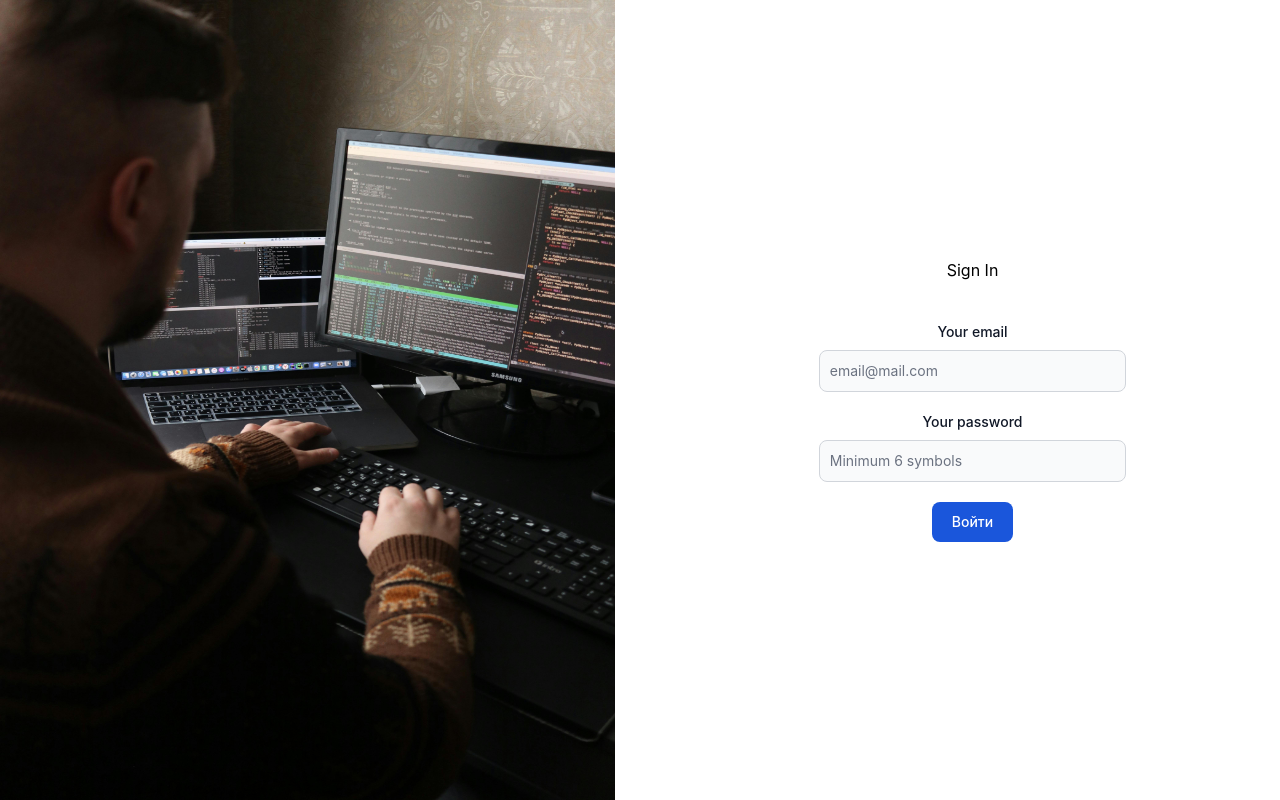
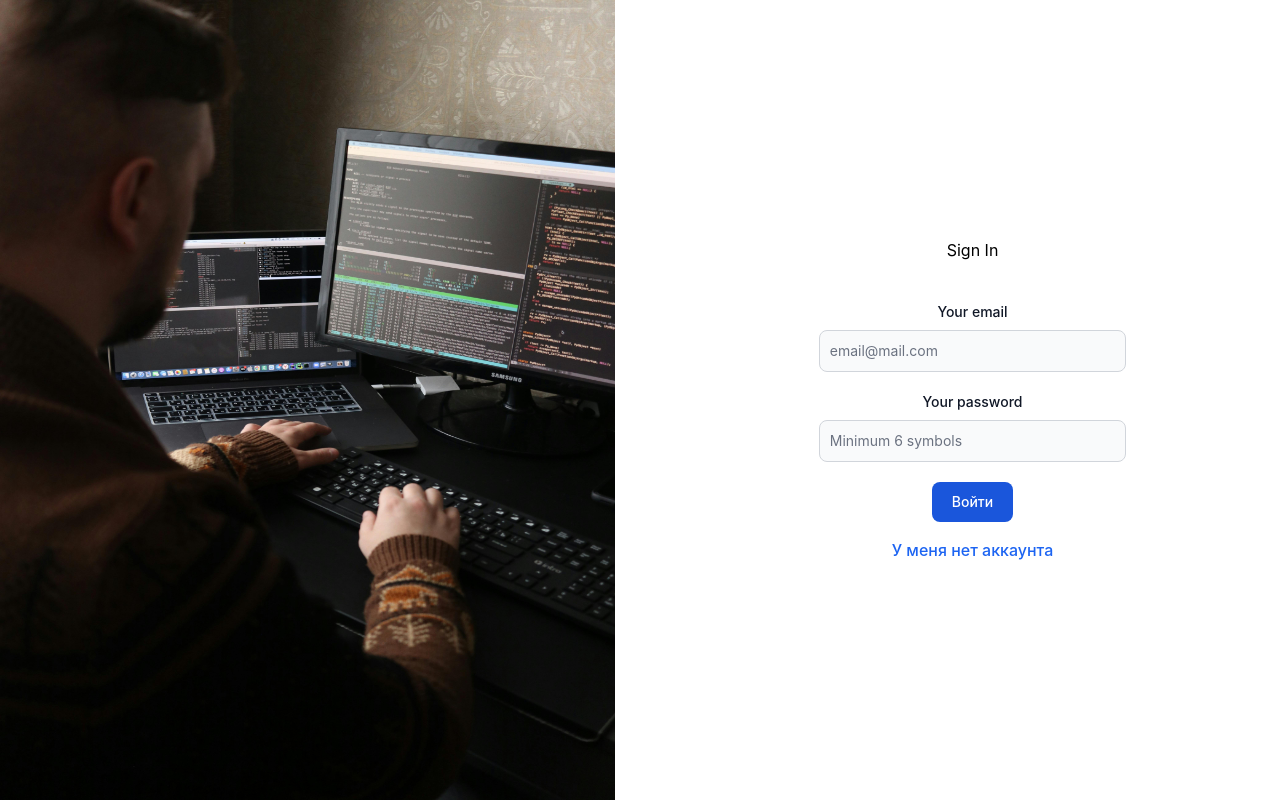
Before and after one commit to polyvit/Portfolio-form, a React (Vite) app in the folder frontend/: page /sign-in in a window 1280 px wide. Built offline with nearby package versions, Linux system fonts and the light colour scheme.

Commit message:
Add switcher from login to register

```diff
--- a/frontend/src/components/AuthForm.tsx
+++ b/frontend/src/components/AuthForm.tsx
@@ -1,4 +1,5 @@
 import { FormEvent, useState } from "react";
+import { Link } from "react-router-dom";
 import Button from "../elements/Button";
 import Input from "../elements/Input";
 import AuthService from "../api/auth/auth.service";
@@ -21,7 +22,7 @@ const AuthForm: React.FC<IAuthFormProps> = ({ BtnText, isLogin }) => {
   };
 
   return (
-    <form className="max-w-sm mx-auto" onSubmit={handleSubmit}>
+    <form className="max-w-sm mx-auto md:max-w-md" onSubmit={handleSubmit}>
       <Input
         label="Your email"
         type="email"
@@ -39,6 +40,12 @@ const AuthForm: React.FC<IAuthFormProps> = ({ BtnText, isLogin }) => {
         onChange={(e) => setPassword(e.target.value)}
       />
       <Button type="submit">{BtnText}</Button>
+      <Link
+        to={isLogin ? "/sign-up" : "sign-in"}
+        className="block mt-4 font-medium text-blue-600 dark:text-blue-500 hover:underline"
+      >
+        {isLogin ? "У меня нет аккаунта" : "У меня уже есть аккаунт"}
+      </Link>
     </form>
   );
 };
```
